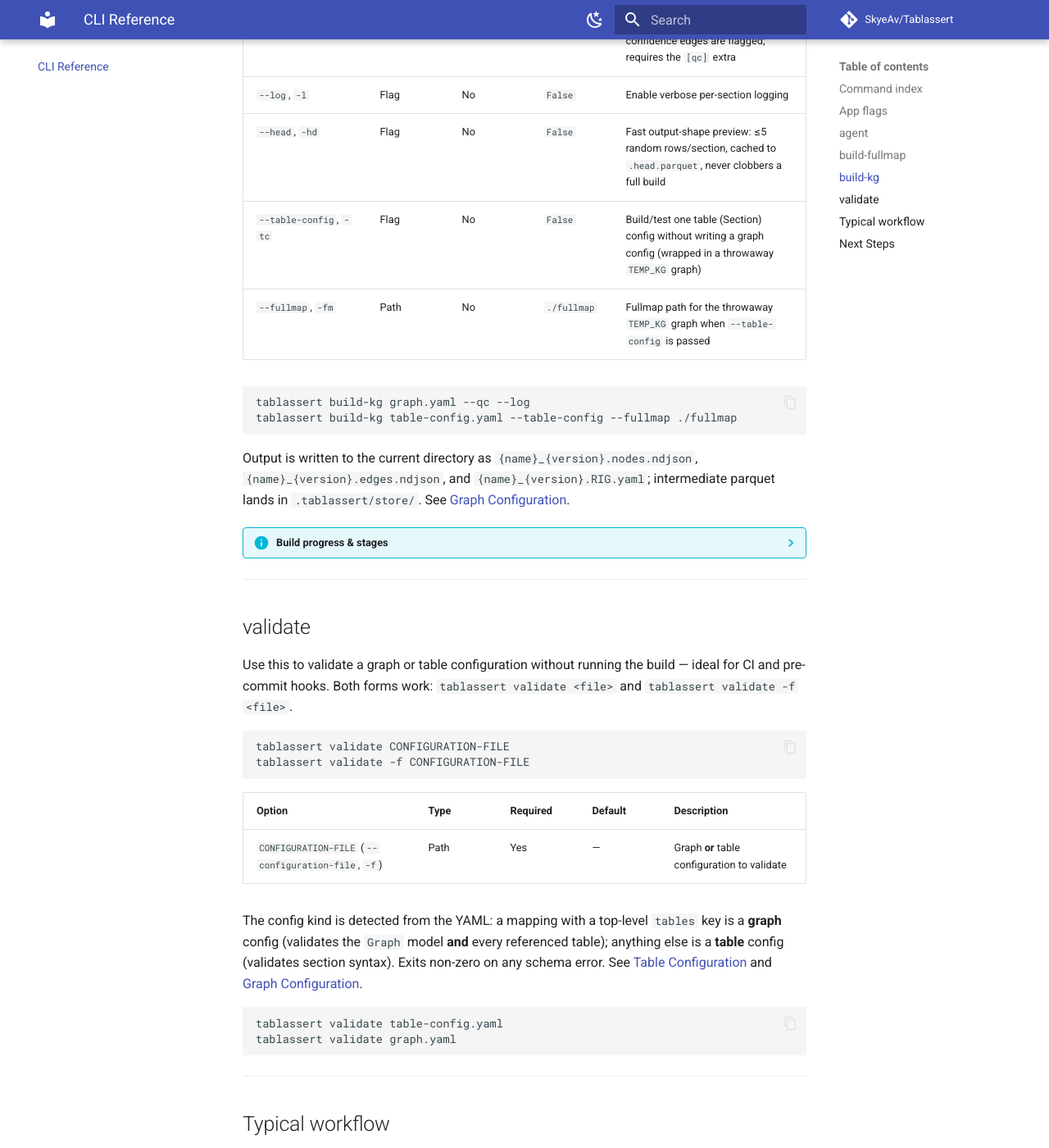
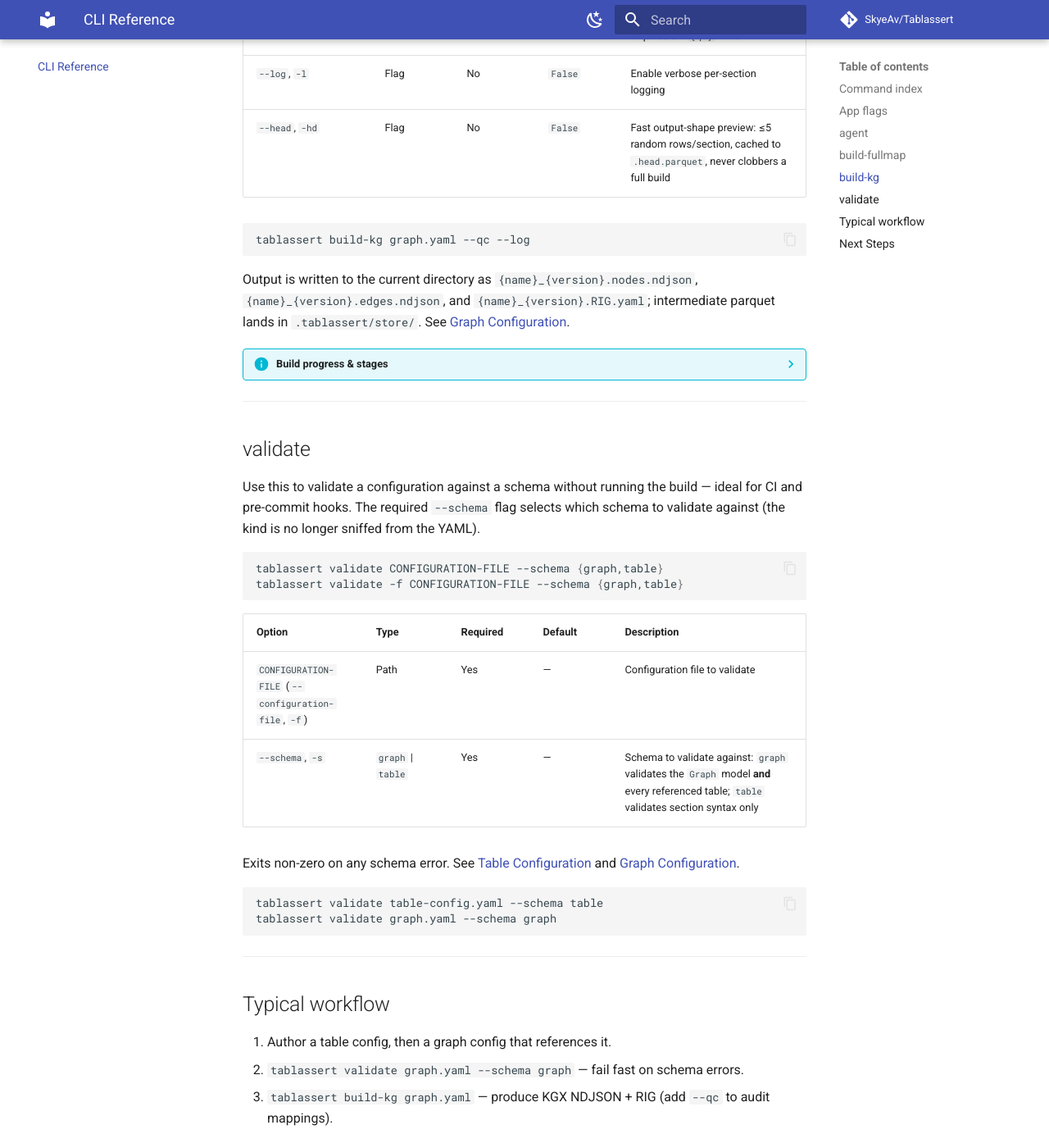
Before and after one commit to SkyeAv/Tablassert3.0.0, an MkDocs documentation site: the page built from docs/cli.md, in a window 1280 px wide and 1400 px high, scrolled down 4347 px. Shown: the whole window at 82% size. Built offline with MkDocs 1.6.1 and Material for MkDocs 9.7.7, drawn with Linux system fonts in a browser that asks for light colours; comment, search, counter and statistics services are not loaded; some of the changed text lies outside the part shown.

Commit message:
refactor!: remove build-kg --table-config and require explicit validate --schema
BREAKING CHANGE: slim the build-kg and validate CLI surface around explicit,
graph-only inputs.

- build-kg: remove the --table-config/-tc flag and its throwaway TEMP_KG wrapper
  (and the --fullmap/-fm flag that existed solely to feed it). build-kg now always
  takes a graph YAML; wrap a single table config in a graph config to build it (the
  agent already writes a ready graph.yaml under builds/<pmc_id>/).
- build-kg: rename the configuration_file parameter to graph_configuration_file
  (CLI flags --configuration-file/-f and positional usage unchanged; only the
  positional metavar GRAPH-CONFIGURATION-FILE and the bound-argument name change).
- validate: remove YAML auto-detection; require an explicit --schema {graph,table}/-s
  flag selecting which schema to validate against.

Docs (cli.md, agent.md, configuration/graph.md) and the SSOT CLI-coverage tests
updated to match; CHANGELOG Unreleased entry added. Gate: ruff + ruff-format +
pyright clean; pytest 621 passed / 27 skipped, cli.py at 100% coverage.

````diff
--- a/docs/cli.md
+++ b/docs/cli.md
@@ -104,24 +104,21 @@ Use this to build a KGX NDJSON knowledge graph (nodes, edges, and a Resource Ing
 YAML configuration file.
 
 ```bash
-tablassert build-kg CONFIGURATION-FILE [ARGS]
+tablassert build-kg GRAPH-CONFIGURATION-FILE [ARGS]
 ```
 
-By default the positional `CONFIGURATION-FILE` (also `--configuration-file`, `-f`) is a **graph** YAML.
+The positional `GRAPH-CONFIGURATION-FILE` (also `--configuration-file`, `-f`) is a **graph** YAML.
 
 | Option | Type | Required | Default | Description |
 | --- | --- | --- | --- | --- |
-| `CONFIGURATION-FILE` (`--configuration-file`, `-f`) | Path | Yes | — | Graph YAML (or a table YAML with `--table-config`) |
+| `GRAPH-CONFIGURATION-FILE` (`--configuration-file`, `-f`) | Path | Yes | — | Graph YAML |
 | `--release`, `-r` | Flag | No | `False` | Emit a slim, significant-only graph (drops `biolink:not_significant` edges before resolution) |
 | `--qc`, `-q` | Flag | No | `False` | Audit resolved mappings (exact → fuzzy → BioBERT) so low-confidence edges are flagged; requires the `[qc]` extra |
 | `--log`, `-l` | Flag | No | `False` | Enable verbose per-section logging |
 | `--head`, `-hd` | Flag | No | `False` | Fast output-shape preview: ≤5 random rows/section, cached to `.head.parquet`, never clobbers a full build |
-| `--table-config`, `-tc` | Flag | No | `False` | Build/test one table (Section) config without writing a graph config (wrapped in a throwaway `TEMP_KG` graph) |
-| `--fullmap`, `-fm` | Path | No | `./fullmap` | Fullmap path for the throwaway `TEMP_KG` graph when `--table-config` is passed |
 
 ```bash
 tablassert build-kg graph.yaml --qc --log
-tablassert build-kg table-config.yaml --table-config --fullmap ./fullmap
 ```
 
 Output is written to the current directory as `{name}_{version}.nodes.ndjson`,
@@ -140,26 +137,26 @@ Output is written to the current directory as `{name}_{version}.nodes.ndjson`,
 
 ## validate
 
-Use this to validate a graph or table configuration without running the build — ideal for CI and
-pre-commit hooks. Both forms work: `tablassert validate <file>` and `tablassert validate -f <file>`.
+Use this to validate a configuration against a schema without running the build — ideal for CI and
+pre-commit hooks. The required `--schema` flag selects which schema to validate against (the kind is
+no longer sniffed from the YAML).
 
 ```bash
-tablassert validate CONFIGURATION-FILE
-tablassert validate -f CONFIGURATION-FILE
+tablassert validate CONFIGURATION-FILE --schema {graph,table}
+tablassert validate -f CONFIGURATION-FILE --schema {graph,table}
 ```
 
 | Option | Type | Required | Default | Description |
 | --- | --- | --- | --- | --- |
-| `CONFIGURATION-FILE` (`--configuration-file`, `-f`) | Path | Yes | — | Graph **or** table configuration to validate |
+| `CONFIGURATION-FILE` (`--configuration-file`, `-f`) | Path | Yes | — | Configuration file to validate |
+| `--schema`, `-s` | `graph` \| `table` | Yes | — | Schema to validate against: `graph` validates the `Graph` model **and** every referenced table; `table` validates section syntax only |
 
-The config kind is detected from the YAML: a mapping with a top-level `tables` key is a **graph**
-config (validates the `Graph` model **and** every referenced table); anything else is a **table**
-config (validates section syntax). Exits non-zero on any schema error. See
-[Table Configuration](configuration/table.md) and [Graph Configuration](configuration/graph.md).
+Exits non-zero on any schema error. See [Table Configuration](configuration/table.md) and
+[Graph Configuration](configuration/graph.md).
 
 ```bash
-tablassert validate table-config.yaml
-tablassert validate graph.yaml
+tablassert validate table-config.yaml --schema table
+tablassert validate graph.yaml --schema graph
 ```
 
 ---
@@ -167,7 +164,7 @@ tablassert validate graph.yaml
 ## Typical workflow
 
 1. Author a table config, then a graph config that references it.
-2. `tablassert validate graph.yaml` — fail fast on schema errors.
+2. `tablassert validate graph.yaml --schema graph` — fail fast on schema errors.
 3. `tablassert build-kg graph.yaml` — produce KGX NDJSON + RIG (add `--qc` to audit mappings).
 
 ## Next Steps
````
Also changed, not shown: CHANGELOG.md (+3 -0 lines), docs/agent.md (+4 -2 lines), docs/configuration/graph.md (+1 -1 lines), 5 other files.
